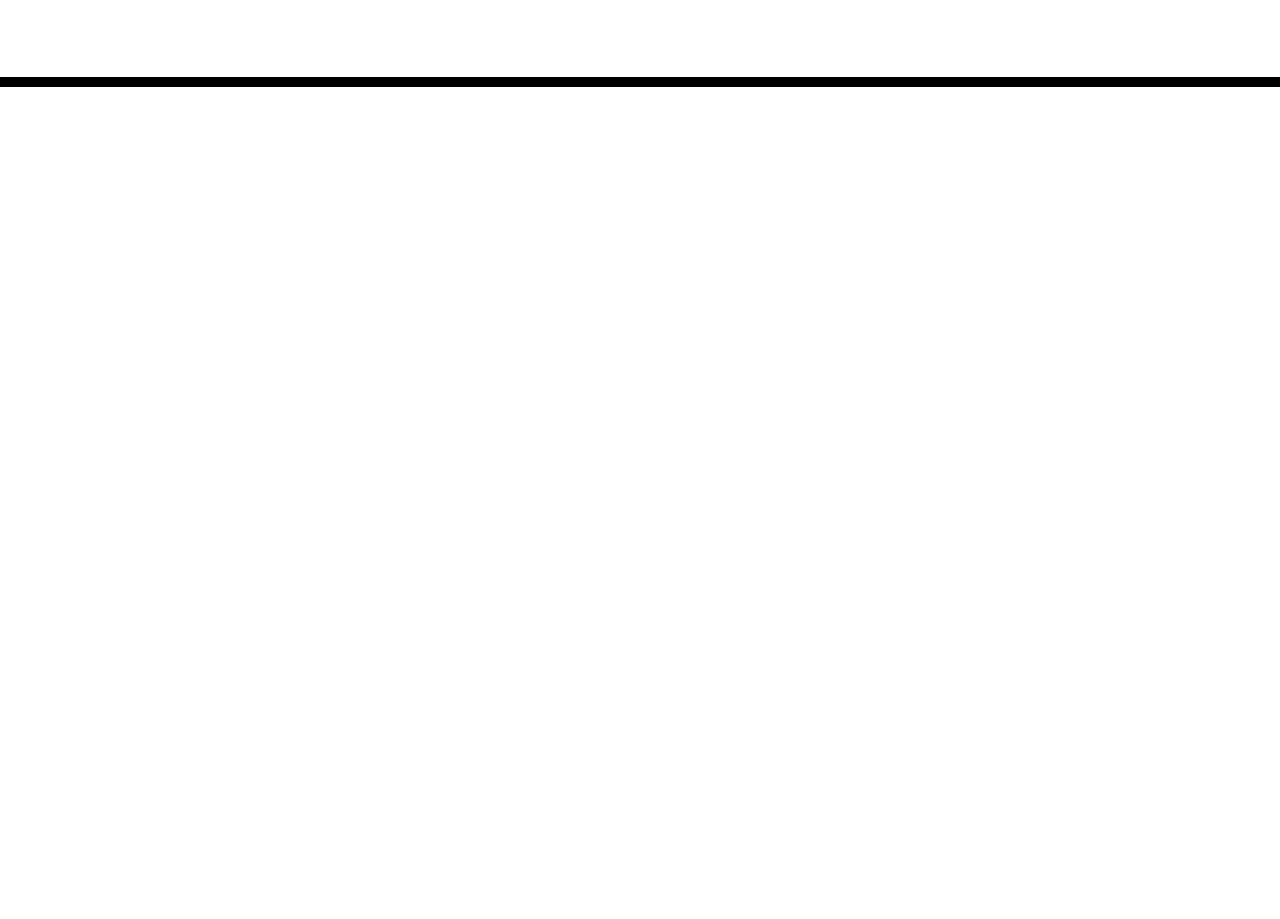
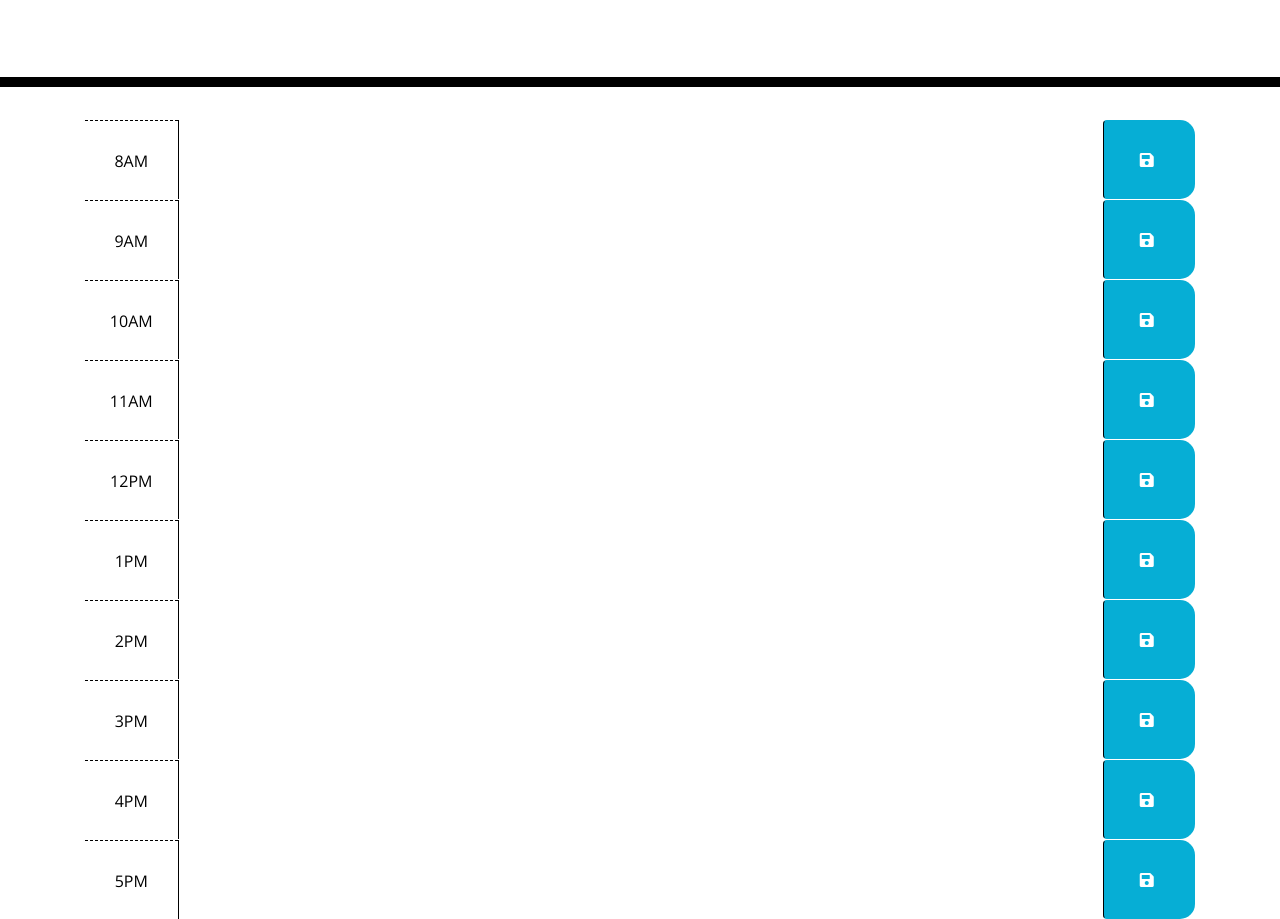
Before and after one commit to miniigrace/05-Work-Day-Scheduler, a plain HTML site: page Develop/index.html in a window 1280 px wide. Shown: the part 181-1100 px from the top of the page. Before the commit the page ends 800 px from the top, so only its background shows below. Drawn offline with nearby package versions, Linux system fonts and the light colour scheme.

Commit message:
added codes for index.html

```diff
--- a/Develop/index.html
+++ b/Develop/index.html
@@ -30,9 +30,92 @@
     </header>
     <div class="container">
       <!-- Timeblocks go here -->
+    <div class="container">
+
+      <div id="hour8" class="row time-block">
+        <div class="col-md-1 hour">
+          8AM
+        </div>
+        <textarea class="col-md-10 description"></textarea>
+        <button class="btn saveBtn col-md-1"><i class="fas fa-save"></i> </button>
+      </div>
+
+      <div id="hour9" class="row time-block">
+        <div class="col-md-1 hour">
+          9AM
+        </div>
+        <textarea class="col-md-10 description"></textarea>
+        <button class="btn saveBtn col-md-1"><i class="fas fa-save"></i> </button>
+      </div>
+
+      <div id="hour10" class="row time-block">
+        <div class="col-md-1 hour">
+          10AM
+        </div>
+        <textarea class="col-md-10 description"></textarea>
+        <button class="btn saveBtn col-md-1"><i class="fas fa-save"></i> </button>
+      </div>
+
+      <div id="hour11" class="row time-block">
+        <div class="col-md-1 hour">
+          11AM
+        </div>
+        <textarea class="col-md-10 description"></textarea>
+        <button class="btn saveBtn col-md-1"><i class="fas fa-save"></i> </button>
+      </div>
+
+      <div id="hour12" class="row time-block">
+        <div class="col-md-1 hour">
+          12PM
+        </div>
+        <textarea class="col-md-10 description"></textarea>
+        <button class="btn saveBtn col-md-1"><i class="fas fa-save"></i> </button>
+      </div>
+
+      <div id="hour13" class="row time-block">
+        <div class="col-md-1 hour">
+          1PM
+        </div>
+        <textarea class="col-md-10 description"></textarea>
+        <button class="btn saveBtn col-md-1"><i class="fas fa-save"></i> </button>
+      </div>
+
+      <div id="hour14" class="row time-block">
+        <div class="col-md-1 hour">
+          2PM
+        </div>
+        <textarea class="col-md-10 description"></textarea>
+        <button class="btn saveBtn col-md-1"><i class="fas fa-save"></i> </button>
+      </div>
+
+      <div id="hour15" class="row time-block">
+        <div class="col-md-1 hour">
+          3PM
+        </div>
+        <textarea class="col-md-10 description"></textarea>
+        <button class="btn saveBtn col-md-1"><i class="fas fa-save"></i> </button>
+      </div>
+
+      <div id="hour16" class="row time-block">
+        <div class="col-md-1 hour">
+          4PM
+        </div>
+        <textarea class="col-md-10 description"></textarea>
+        <button class="btn saveBtn col-md-1"><i class="fas fa-save"></i> </button>
+      </div>
+
+      <div id="hour17" class="row time-block">
+        <div class="col-md-1 hour">
+          5PM
+        </div>
+        <textarea class="col-md-10 description"></textarea>
+        <button class="btn saveBtn col-md-1"><i class="fas fa-save"></i> </button>
+      </div>
+
     </div>
 
-    <script src="https://cdnjs.cloudflare.com/ajax/libs/jquery/3.2.1/jquery.min.js"></script>
+    <script src="https://code.jquery.com/jquery-3.4.1.min.js"></script>
     <script src="https://cdnjs.cloudflare.com/ajax/libs/moment.js/2.24.0/moment.min.js"></script>
+    <script src="./assets/index.js"></script>
   </body>
 </html>
```
